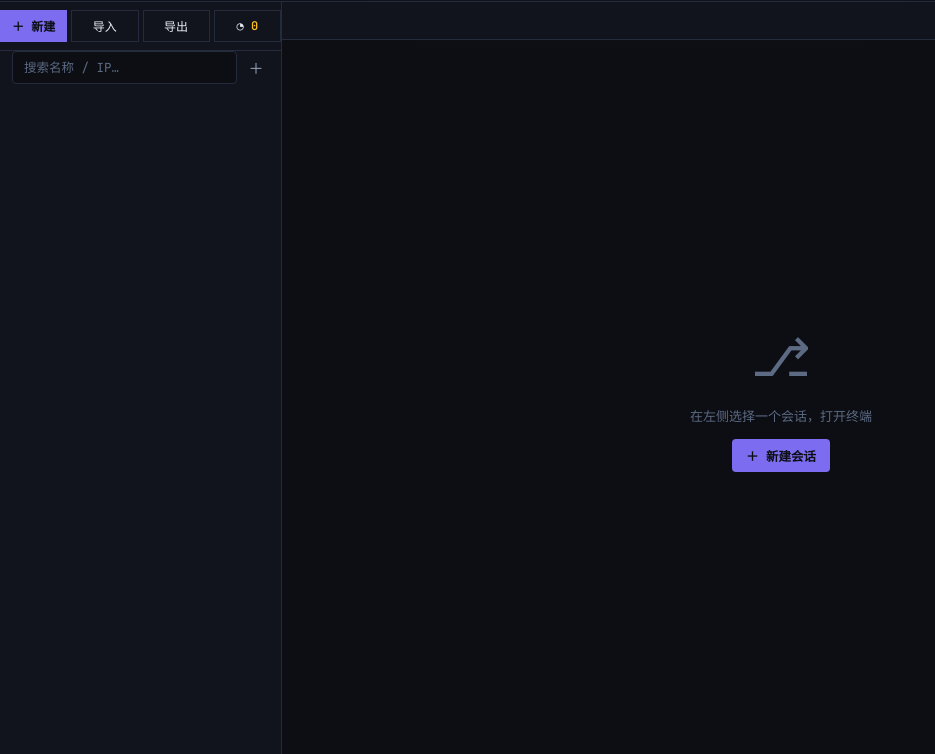
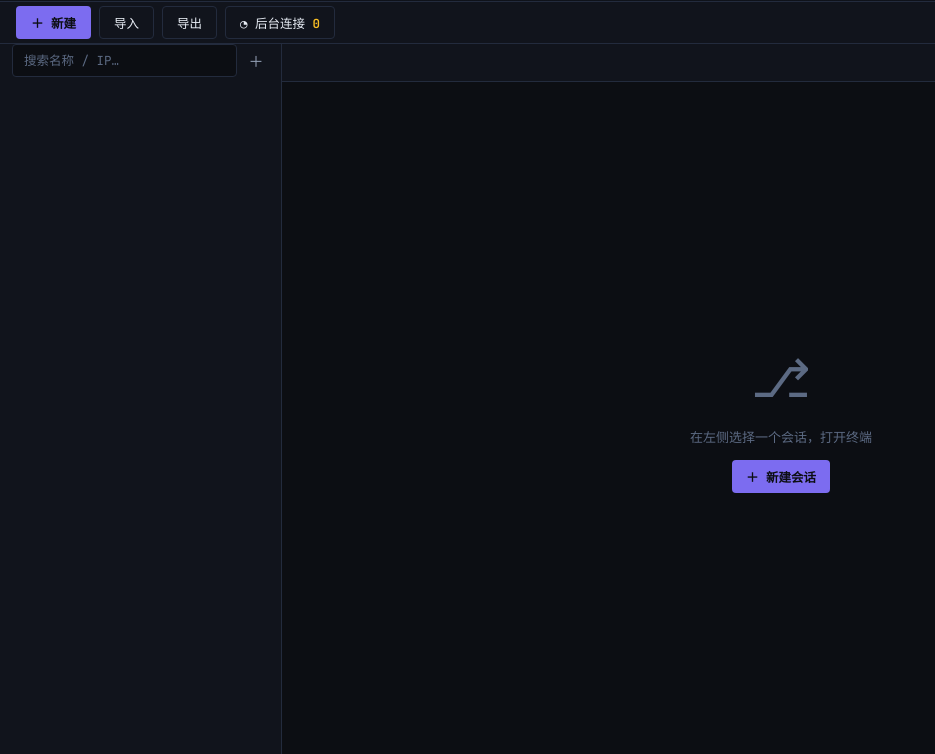
Before and after one commit to Ivan-blade/sshManager, an Electron app: page frontend/index.html in a window 1280 px wide. Shown: the part 46-800 px from the top of the page, without its empty margins (0-935 px from the left). Drawn offline with Linux system fonts and the light colour scheme; no server answers.

Commit message:
feat: 操作按钮横跨全屏宽度（不局限左侧列表）
新建/导入/导出/后台连接 移到顶栏下方一条全宽操作栏（.actionbar），
横跨整个屏幕，不再塞在 282px 的左侧面板里。

Co-Authored-By: Claude <noreply@anthropic.com>

```diff
--- a/frontend/index.html
+++ b/frontend/index.html
@@ -20,15 +20,16 @@
         <button class="topnav-item active">会话</button>
       </nav>
     </header>
+    <!-- 全宽操作栏（横跨整个屏幕，不局限于左侧列表） -->
+    <div class="actionbar">
+      <button id="btn-new" class="btn primary">＋ 新建</button>
+      <button id="btn-import" class="btn ghost">导入</button>
+      <button id="btn-export" class="btn ghost">导出</button>
+      <button id="btn-bg" class="btn ghost bg-toggle" title="后台保活 SSH 连接">◔ 后台连接 <span id="bg-count">0</span></button>
+    </div>
     <div id="body">
       <!-- 左侧会话面板 -->
       <aside id="panel">
-        <div class="panel-actions">
-          <button id="btn-new" class="btn primary">＋ 新建</button>
-          <button id="btn-import" class="btn ghost">导入</button>
-          <button id="btn-export" class="btn ghost">导出</button>
-          <button id="btn-bg" class="btn ghost bg-toggle" title="后台保活 SSH 连接">◔ <span id="bg-count">0</span></button>
-        </div>
         <div class="panel-search">
           <input id="filter" type="text" placeholder="搜索名称 / IP…">
           <button id="btn-add-group" class="icon-btn" title="新建分组">＋</button>
--- a/frontend/style.css
+++ b/frontend/style.css
@@ -169,15 +169,16 @@ body {
   from { opacity: 0; transform: translateX(-8px); }
   to { opacity: 1; transform: none; }
 }
-.panel-actions {
-  display: flex; gap: 4px;
-  padding: 8px 0;
+/* 全宽操作栏（横跨屏幕，不局限左侧列表） */
+.actionbar {
+  height: 42px;
+  display: flex; align-items: center; gap: 8px;
+  padding: 0 16px;
   border-bottom: 1px solid var(--border);
+  background: var(--bg-panel);
+  flex-shrink: 0;
 }
-.panel-actions .btn {
-  flex: 1; padding: 6px 4px; font-size: 12px; white-space: nowrap;
-  border-radius: 0;
-}
+.actionbar .btn { padding: 6px 14px; }
 .panel-search {
   display: flex; gap: 6px; align-items: center;
   padding: 0 12px 10px;
```
